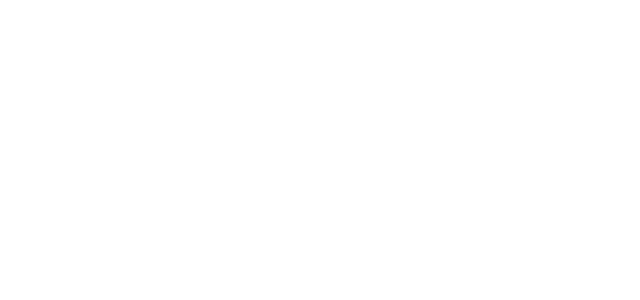
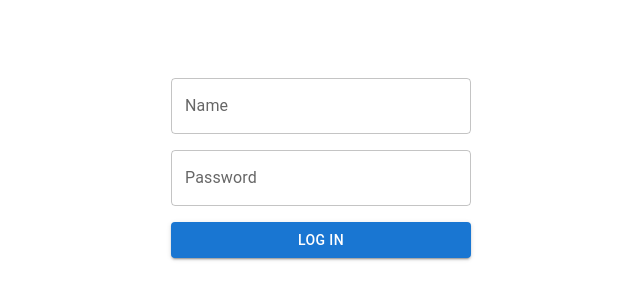
Before and after one commit to animesh65432/Course-Selling-App, a React (Vite) app in the folder frontend/: page / in a window 1280 px wide. Shown: the part 1032-1332 px from the top of the page, without its empty margins (429-1069 px from the left). Before the commit the page ends 800 px from the top, so only its background shows below. Built offline with nearby package versions, Linux system fonts and the light colour scheme.

Commit message:
Make Login

```diff
--- a/frontend/src/App.jsx
+++ b/frontend/src/App.jsx
@@ -1,11 +1,12 @@
 import React from "react";
-
 import Singin from "./components/auth/Singin";
+import Login from "./components/auth/Login";
 
 const App = () => {
   return (
     <>
       <Singin />
+      <Login />
     </>
   );
 };
--- /dev/null
+++ b/frontend/src/components/auth/Login.jsx
@@ -0,0 +1,66 @@
+import React, { useState } from "react";
+import { TextField, Button, Box } from "@mui/material";
+import { loginuser } from "../custom/loginuser";
+
+const Login = () => {
+  const [name, setName] = useState("");
+  const [password, setPassword] = useState("");
+
+  const handleNameChange = (event) => {
+    setName(event.target.value);
+  };
+
+  const handlePasswordChange = (event) => {
+    setPassword(event.target.value);
+  };
+
+  const Onsubmithandler = (e) => {
+    e.preventDefault();
+    if (name == "" && password == "") return alert("Please inputh the Data");
+    loginuser({ name: name, password: password });
+  };
+
+  return (
+    <div style={{ marginLeft: "600px" }}>
+      <Box
+        sx={{
+          display: "flex",
+          justifyContent: "center",
+          alignItems: "center",
+          height: "100vh",
+        }}
+      >
+        <Box sx={{ width: "300px" }}>
+          <form onSubmit={Onsubmithandler}>
+            <TextField
+              id="name"
+              label="Name"
+              variant="outlined"
+              placeholder="Please put your name here"
+              value={name}
+              onChange={handleNameChange}
+              fullWidth
+              sx={{ marginBottom: 2 }}
+            />
+            <TextField
+              id="password"
+              label="Password"
+              type="password"
+              variant="outlined"
+              placeholder="Please put your password here"
+              value={password}
+              onChange={handlePasswordChange}
+              fullWidth
+              sx={{ marginBottom: 2 }}
+            />
+            <Button variant="contained" color="primary" fullWidth type="submit">
+              Log In
+            </Button>
+          </form>
+        </Box>
+      </Box>
+    </div>
+  );
+};
+
+export default Login;
--- /dev/null
+++ b/frontend/src/components/custom/loginuser.js
@@ -0,0 +1,10 @@
+import axios from "axios";
+
+export const loginuser = async (obj) => {
+  try {
+    let response = await axios.post("http://localhost:3000/User/login", obj);
+    console.log(response);
+  } catch (error) {
+    console.log(error);
+  }
+};
--- a/frontend/src/components/custom/singintheuser.js
+++ b/frontend/src/components/custom/singintheuser.js
@@ -6,6 +6,6 @@ export const singintheuser = async (obj) => {
     console.log(response);
     alert("Sucefully Log In ");
   } catch (error) {
-    console.log(error);
+    console(error);
   }
 };
```
Also changed, not shown: 1 other file (tests, documents, lock files or other folders).
